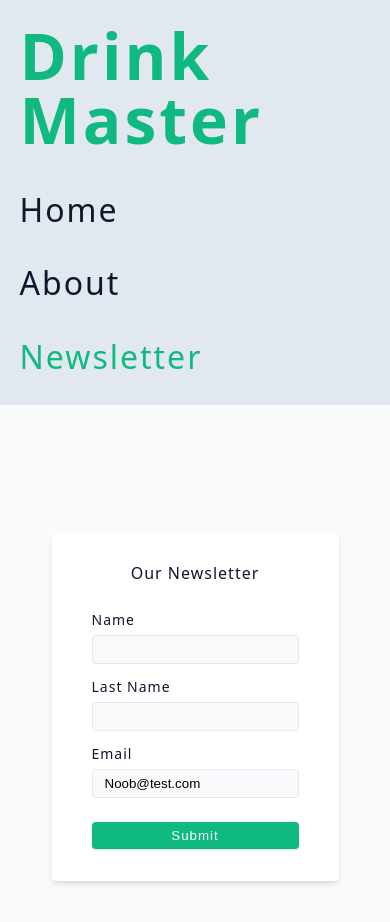
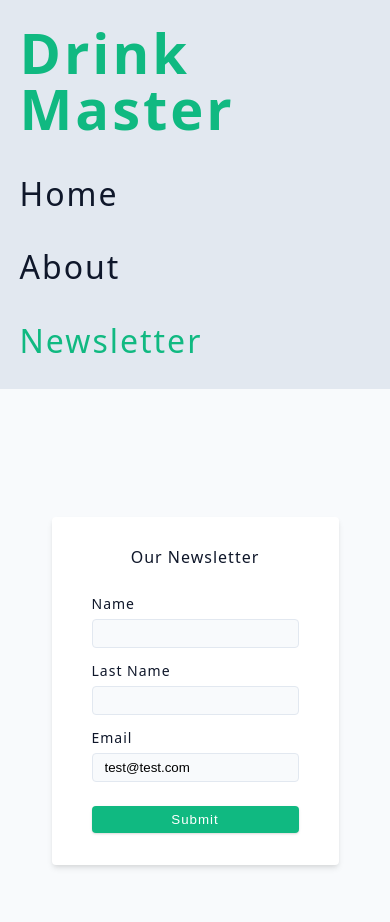
Before and after one commit to VidyasagarAkhumukhi/MixMaster, a React (Vite) app: page /newsletter in a window 390 px wide. Shown: the top 922 px of the page. Built offline with nearby package versions, Linux system fonts and the light colour scheme.

Commit message:
search form addition

```diff
--- a/src/App.jsx
+++ b/src/App.jsx
@@ -3,6 +3,8 @@ import { About, HomeLayout, Landing, Error, Newsletter, Cocktail, SinglePageErro
 import { loader as landingLoader } from "./Pages/Landing";
 import { loader as singleCocktailLoader } from "./Pages/Cocktail";
 import { action as newsLetterAction } from "./Pages/Newsletter";
+import { QueryClient, QueryClientProvider } from "@tanstack/react-query";
+
 
 const router = createBrowserRouter([
   {
--- a/src/Pages/Landing.jsx
+++ b/src/Pages/Landing.jsx
@@ -2,11 +2,14 @@ import axios from 'axios'
 import React from 'react'
 import { useLoaderData } from 'react-router-dom'
 import CocktailList from '../components/CocktailList'
+import SearchForm from '../components/SearchForm'
 
 const cocktailSearchUrl = 'https://www.thecocktaildb.com/api/json/v1/1/search.php?s='
 
-export const loader = async () => {
-    const searchTerm = 'margarita'
+export const loader = async ({ request }) => {
+    const url = new URL(request.url)
+
+    const searchTerm = url.searchParams.get('search') || 'Gin'
     const response = await axios.get(`${cocktailSearchUrl}${searchTerm}`)
 
     return { drinks: response.data.drinks, searchTerm }
@@ -18,6 +21,7 @@ const Landing = () => {
 
     return (
         <>
+            <SearchForm searchTerm={searchTerm} />
             <CocktailList drinks={drinks} />
         </>
     )
--- a/src/Pages/Newsletter.jsx
+++ b/src/Pages/Newsletter.jsx
@@ -64,7 +64,7 @@ const Newsletter = () => {
                     className='form-input'
                     name='email'
                     id='email'
-                    defaultValue='Noob@test.com'
+                    defaultValue='test@test.com'
                     required
                 />
             </div>
--- a/src/assets/wrappers/Navbar.js
+++ b/src/assets/wrappers/Navbar.js
@@ -14,7 +14,7 @@ const Wrapper = styled.nav`
       padding-left: 0rem;
     }
     .logo {
-      font-size: clamp(4rem, 3vw, 3rem);
+      font-size: clamp(3.5rem, 3vw, 3rem);
       color: var(--primary-500);
       font-weight: 700;
       letter-spacing: 3px;
--- a/src/assets/wrappers/SearchForm.js
+++ b/src/assets/wrappers/SearchForm.js
@@ -3,14 +3,17 @@ import styled from 'styled-components';
 const Wrapper = styled.div`
   margin-bottom: 6rem;
   .form {
+    background: var(--grey-300);
     display: grid;
     grid-template-columns: 1fr auto;
   }
   .form-input {
+    font-size: 1rem;
     border-top-right-radius: 0;
     border-bottom-right-radius: 0;
   }
   .btn {
+    font-size: 1rem;
     border-top-left-radius: 0;
     border-bottom-left-radius: 0;
   }
--- a/src/components/SearchForm.jsx
+++ b/src/components/SearchForm.jsx
@@ -1,10 +1,21 @@
 import React from 'react'
+import Wrapper from '../assets/wrappers/SearchForm'
+import { Form, useNavigation } from 'react-router-dom'
 
-const SearchForm = () => {
+const SearchForm = ({ searchTerm }) => {
+    const navigation = useNavigation()
+    const isSubmitting = navigation.state === 'submitting'
     return (
-        <h2>
-            Search Form
-        </h2>
+        <Wrapper>
+            <Form className='form'>
+                <input
+                    type="search"
+                    name='search'
+                    className='form-input'
+                    defaultValue={searchTerm} />
+                <button type='submit' className='btn' disabled={isSubmitting}>{isSubmitting ? 'Searching...' : 'Search'}</button>
+            </Form>
+        </Wrapper>
     )
 }
 
```
